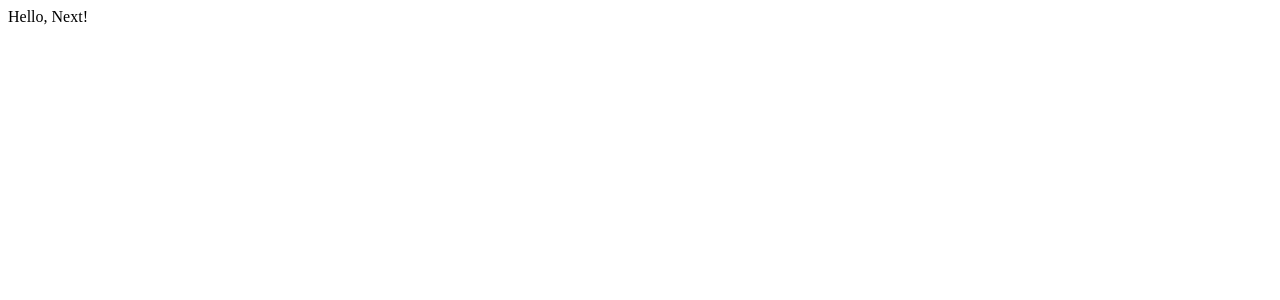
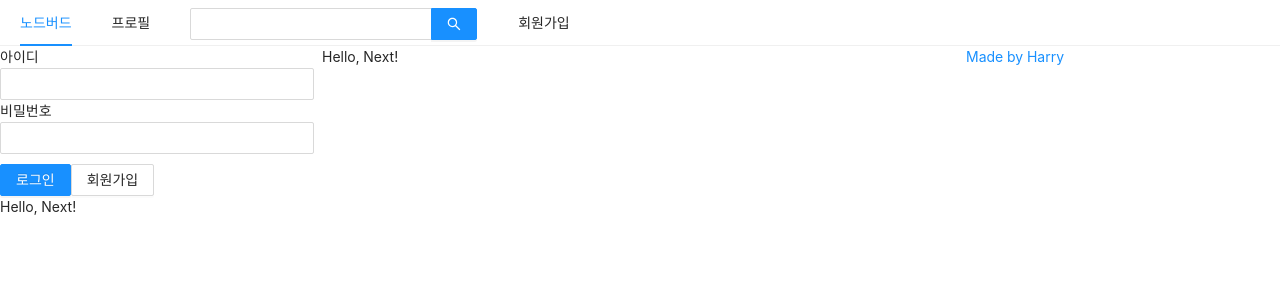
Before and after one commit to jihunhong/next-practice, a Next.js app: page / in a window 1280 px wide. Shown: the top 300 px of the page. Built offline with nearby package versions, Linux system fonts and the light colour scheme.

Commit message:
styled component까지

```diff
--- /dev/null
+++ b/components/AppLayout.js
@@ -0,0 +1,54 @@
+import { useState } from 'react'
+import PropTypes from 'prop-types';
+import Link from 'next/link';
+import { Menu, Input, Row, Col } from 'antd';
+import styled from 'styled-components';
+
+import UserProfile from '../components/UserProfile';
+import LoginForm from '../components/LoginForm';
+
+const SearchInput = styled(Input.Search)`
+    vertical-align : middle;
+`;
+
+const AppLayout = ({ children }) => {
+    const [isLoggendIn, setIsLoggedIn] = useState(false);
+
+    return (
+        <div>
+            <Menu mode="horizontal">
+                <Menu.Item>
+                    <Link href="/"><a>노드버드</a></Link>
+                </Menu.Item>
+                <Menu.Item>
+                    <Link href="/profile"><a>프로필</a></Link>
+                </Menu.Item>
+                <Menu.Item>
+                    <SearchInput enterButton />
+                </Menu.Item>
+                <Menu.Item>
+                    <Link href="/signup"><a>회원가입</a></Link>
+                </Menu.Item>
+            </Menu>
+            <Row gutter={8}>
+                <Col xs={24} md={6}>
+                    {isLoggendIn ? <UserProfile /> : <LoginForm />}
+                </Col>
+                <Col xs={24} md={12}>
+                    { children }
+                </Col>
+
+                <Col xs={24} md={6}>
+                    <a href="https://redgee.tistory.com" target="_blank" rel="noreferrer noopener">Made by Harry</a>
+                </Col>
+            </Row>
+            { children }
+        </div>
+    )
+}
+
+AppLayout.prototype = {
+    children: PropTypes.node.isRequired,
+}
+
+export default AppLayout;
--- /dev/null
+++ b/components/LoginForm.js
@@ -0,0 +1,52 @@
+import { useState, useCallback } from 'react'
+import { Form, Input, Button } from 'antd';
+import Link from 'next/link';
+import styled from 'styled-components';
+
+const ButtonWrapper = styled.div`
+    margin-top : 10px;
+`
+
+
+const LoginForm = () => {
+
+    const [id, setId] = useState('');
+    const [password, setPassword] = useState('');
+
+
+    const onChangeId = useCallback(() => {
+        setId(e.target.value);
+
+    }, []);
+
+    const onChangePassword = useCallback((e) => {
+        setPassword(e.target.value);
+    }, []);
+
+    return (
+        <Form>
+            <div>
+                <label htmlFor="user-id">아이디</label>
+                <br />
+                <Input name="user-id" value={id} onChange={onChangeId} required/>
+            </div>
+
+            <div>
+                <label htmlFor="user-password">비밀번호</label>
+                <br />
+                <Input
+                    name="user-password"
+                    value={password}
+                    onChange={onChangePassword}
+                    required/>
+            </div>
+
+            <ButtonWrapper>
+                <Button type="primary" htmlType="submit" loading={false}>로그인</Button>
+                <Link href="/signup"><a><Button>회원가입</Button></a></Link>
+            </ButtonWrapper>
+        </Form>
+    );
+}
+
+export default LoginForm;
--- /dev/null
+++ b/components/UserProfile.js
@@ -0,0 +1,5 @@
+const UserProfile = () => {
+
+}
+
+export default UserProfile;
--- /dev/null
+++ b/pages/_app.js
@@ -0,0 +1,21 @@
+import PropTypes from 'prop-types';
+import Head from 'next/head';
+import 'antd/dist/antd.css';
+
+const App = ({ Component }) => {
+    return (
+        <>
+            <Head>
+                <meta charSet="utf-8"></meta>
+                <title>NodeBird</title>
+            </Head>
+            <Component />
+        </>
+    )
+}
+
+App.propTypes = {
+    Component : PropTypes.elementType.isRequired
+}
+
+export default App;
--- a/pages/index.js
+++ b/pages/index.js
@@ -1,7 +1,11 @@
+import AppLayout from '../components/AppLayout';
+
 const Home = () => {
 
     return (
-        <div>Hello, Next!</div>
+        <AppLayout>
+            <div>Hello, Next!</div>
+        </AppLayout>
     )
 
 }
```
Also changed, not shown: package.json (+13 -1 lines), pages/profile.js (added, +16 -0 lines), pages/signup.js (added, +15 -0 lines), 2 other files (tests, documents, lock files or other folders).
